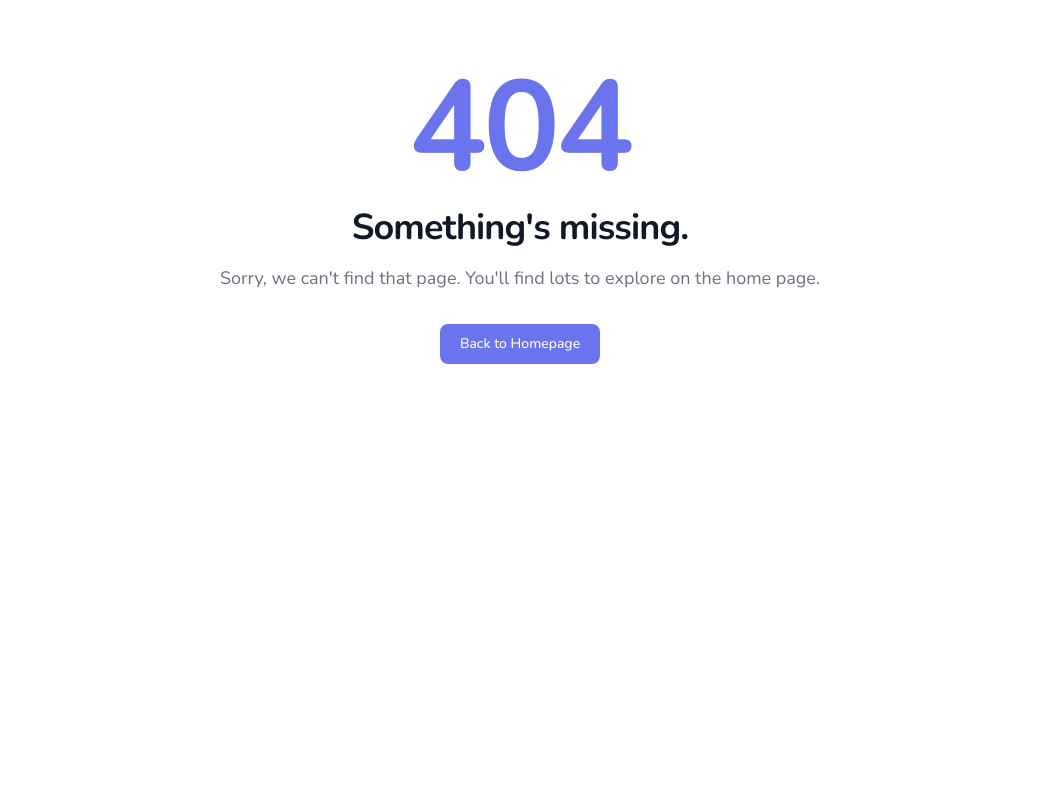
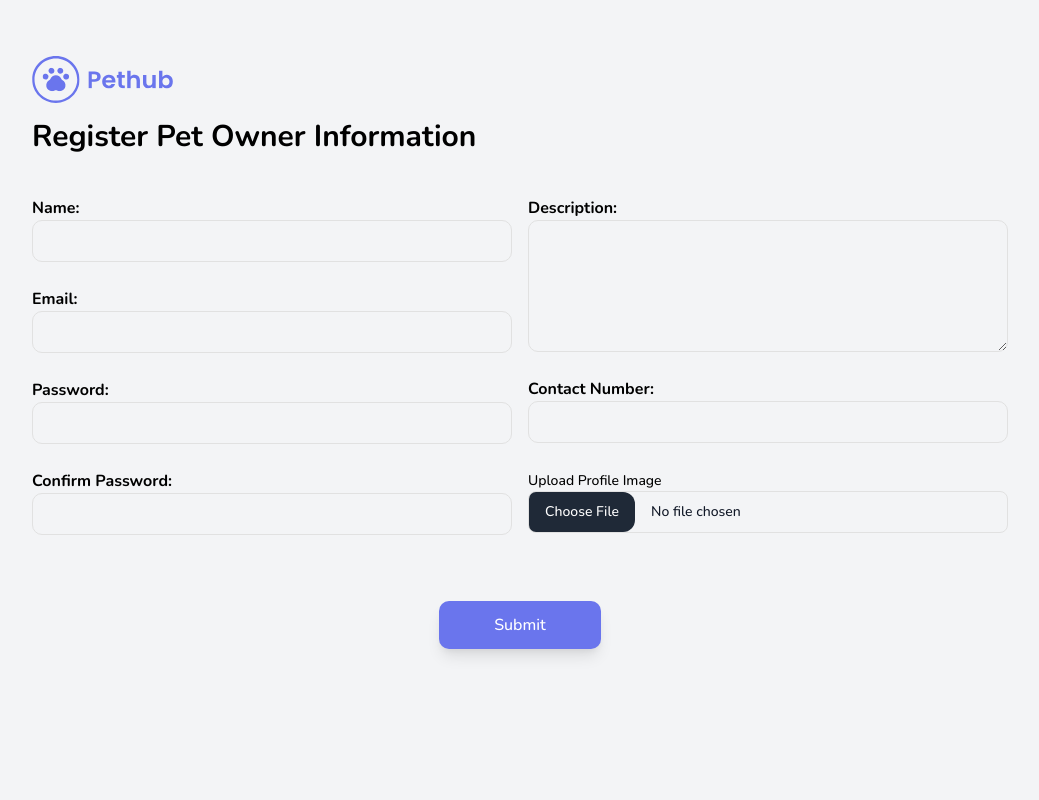
Before and after one commit to Cwjiee/pethub-frontend, a Next.js app: page /pet-owners/register in a window 1280 px wide. Before the commit this address had no page. Shown: the top 800 px of the page, without its empty margins (120-1159 px from the left). Built offline with nearby package versions, Linux system fonts and the light colour scheme.

Commit message:
feat: update

```diff
--- a/src/components/molecules/RegisterForm.jsx
+++ b/src/components/molecules/RegisterForm.jsx
@@ -1,4 +1,6 @@
-import { useState } from "react"
+import { GlobalContext } from "@/context"
+import { useRouter } from "next/router"
+import { useContext, useState } from "react"
 
 export default function PetOwnerRegisterForm() {
   const [name, setName] = useState('')
@@ -7,6 +9,63 @@ export default function PetOwnerRegisterForm() {
   const [confirmPassword, setConfirmPassword] = useState('')
   const [description, setDescription] = useState('')
   const [contact, setContact] = useState('')
+  const [image, setImage] = useState(null)
+  const [errors, setErrors] = useState(null);
+  const router = useRouter()
+
+  const { setToken, setUsername } = useContext(GlobalContext)
+
+  const uploadToClient = (e) => {
+    if (e.target.files && e.target.files[0]) {
+      const i = e.target.files[0]
+
+      setImage(i)
+    }
+  }
+
+  const submitForm = async (e) => {
+    e.preventDefault
+
+    const body = new FormData()
+    body.append("full_name", name)
+    body.append("email", email)
+    body.append("password", password)
+    body.append("permission_level", 1)
+    body.append("description", description)
+    body.append("contact_number", contact)
+    body.append("image", image)
+
+    if(password !== confirmPassword) {
+      return (
+        <div class="p-4 mb-4 text-sm text-red-800 rounded-lg bg-red-50 dark:bg-gray-800 dark:text-red-400" role="alert">
+          <span class="font-medium">Error!</span> Wrong confirmation password
+        </div>
+      )
+    }
+
+    const response = await fetch("http://localhost:8000/api/v1/register", {
+      method: "POST",
+      body: body,
+      headers: {
+        "Content-Type": "multipart/form-data",
+      },
+      mode: 'cors'
+    });
+
+    const data = await response.json()
+    console.log(data)
+    let getToken = data.token
+    let getUsername = data.user.full_name
+    document.cookie = `token=${data.token}`
+    if (data.errors) {
+      setErrors(data.errors)
+      console.log(errors)
+    } else {
+      router.push("/")
+      setToken(getToken)
+      setUsername(getUsername)
+    }
+  }
 
   return (
     <>
@@ -64,7 +123,7 @@ export default function PetOwnerRegisterForm() {
             </div>
             <div className="flex flex-col mt-[28px]">
               <label class="block text-sm font-medium dark:text-white" for="file_input">Upload Profile Image
-                <input id="file_input" type="file" class="block w-full text-sm text-gray-900 border border-solid border-[#E1E1E1] rounded-lg cursor-pointer bg-transparent dark:text-gray-400 focus:outline-none dark:bg-gray-700 dark:border-gray-600 dark:placeholder-gray-400 file:rounded-xl file:p-2 file:bg-primary-500 hover:file:bg-primary-600 active:file:bg-primary-700" />
+                <input id="file_input" type="file" onChange={uploadToClient} class="block w-full text-sm text-gray-900 border border-solid border-[#E1E1E1] rounded-lg cursor-pointer bg-transparent dark:text-gray-400 focus:outline-none dark:bg-gray-700 dark:border-gray-600 dark:placeholder-gray-400 file:rounded-xl file:p-2 file:bg-primary-500 hover:file:bg-primary-600 active:file:bg-primary-700" />
               </label>
             </div>
           </div>
@@ -77,6 +136,7 @@ export default function PetOwnerRegisterForm() {
             boxShadow:
               "0px 4px 6px -2px rgba(0, 0, 0, 0.05), 0px 10px 15px -3px rgba(0, 0, 0, 0.10)",
           }}
+          onClick={submitForm}
         >
           Submit
         </button>
--- /dev/null
+++ b/src/context/GlobalContext/context.jsx
@@ -0,0 +1,30 @@
+import { useState, useEffect, createContext } from "react";
+
+export const GlobalContext = createContext({});
+
+export function GlobalProvider(props) {
+  const { children } = props;
+  const [token, setToken] = useState("");
+  const [username, setUsername] = useState("");
+
+  useEffect(() => {
+    const storedToken = sessionStorage.getItem("token");
+    const storedUsername = sessionStorage.getItem("username");
+
+    if (storedToken && storedUsername) {
+      setToken(storedToken);
+      setUsername(storedUsername);
+    }
+  }, []);
+
+  useEffect(() => {
+    sessionStorage.setItem("token", token);
+    sessionStorage.setItem("username", username);
+  }, [token, username]);
+
+  return (
+    <GlobalContext.Provider value={{ token, setToken, username, setUsername }}>
+      {children}
+    </GlobalContext.Provider>
+  );
+}
--- /dev/null
+++ b/src/context/GlobalContext/index.jsx
@@ -0,0 +1 @@
+export * from "./context"
--- /dev/null
+++ b/src/context/index.js
@@ -0,0 +1 @@
+export * from "./GlobalContext"
--- a/src/pages/_app.js
+++ b/src/pages/_app.js
@@ -11,11 +11,13 @@ const inter = Nunito({
 export default function App({ Component, pageProps }) {
   const getLayout = Component.getLayout || ((page) => (
           <Layout>
-            <div className={inter.className}>
-              {page}
-            </div>
+            {page}
           </Layout>
   ))
 
-  return getLayout(<Component  {...pageProps} />)
+  return getLayout(
+    <main className={inter.className}>
+      <Component  {...pageProps} />
+    </main>
+  )
 }
--- a/src/pages/account.jsx
+++ b/src/pages/account.jsx
@@ -1,8 +1,15 @@
+import { useRouter } from "next/router"
 import Pet from "../../public/svg/pet-owner.svg"
 import Vet from "../../public/svg/vet.svg"
 import Image from "next/image"
 
 export default function Account() {
+  const router = useRouter()
+
+  const handlePetOwner = () => {
+    router.push('/pet-owners/register')
+  }
+
   return (
     <>
       <div className="h-screen m-auto flex justify-center items-center">
@@ -10,6 +17,7 @@ export default function Account() {
           <div>What kind of account would you like to register with?</div>
           <div className="flex flex-row gap-10">
             <div
+              onClick={handlePetOwner}
               className="w-[45%] py-14 bg-white rounded-[10px] flex flex-col justify-center items-center cursor-pointer shadow-[0px_4px_6px_-2px_rgba(0,0,0,0.05),0px_10px_15px_-3px_rgba(0,0,0,0.10)] active:shadow-[0_0_10px_0_rgba(0,0,0,0.3),0_0_15_0_rgba(0,0,0,0.5)]">
               <Image src={Pet} alt="pet owner" />
               <div>Pet Owner</div>
--- a/src/pages/index.js
+++ b/src/pages/index.js
@@ -13,7 +13,7 @@ export default function Home() {
   const router = useRouter()
 
   const handleRoute = () => {
-    router.push("/register")
+    router.push("/account")
   }
 
   return (
--- a/src/pages/pet-owners/signup.jsx
+++ b/src/pages/pet-owners/register.jsx
@@ -1,6 +1,5 @@
 import Image from "next/image";
 import PetOwnerRegisterForm from "@/components/molecules/RegisterForm";
-import { useState } from "react";
 
 export default function Signup() {
   return (
```
